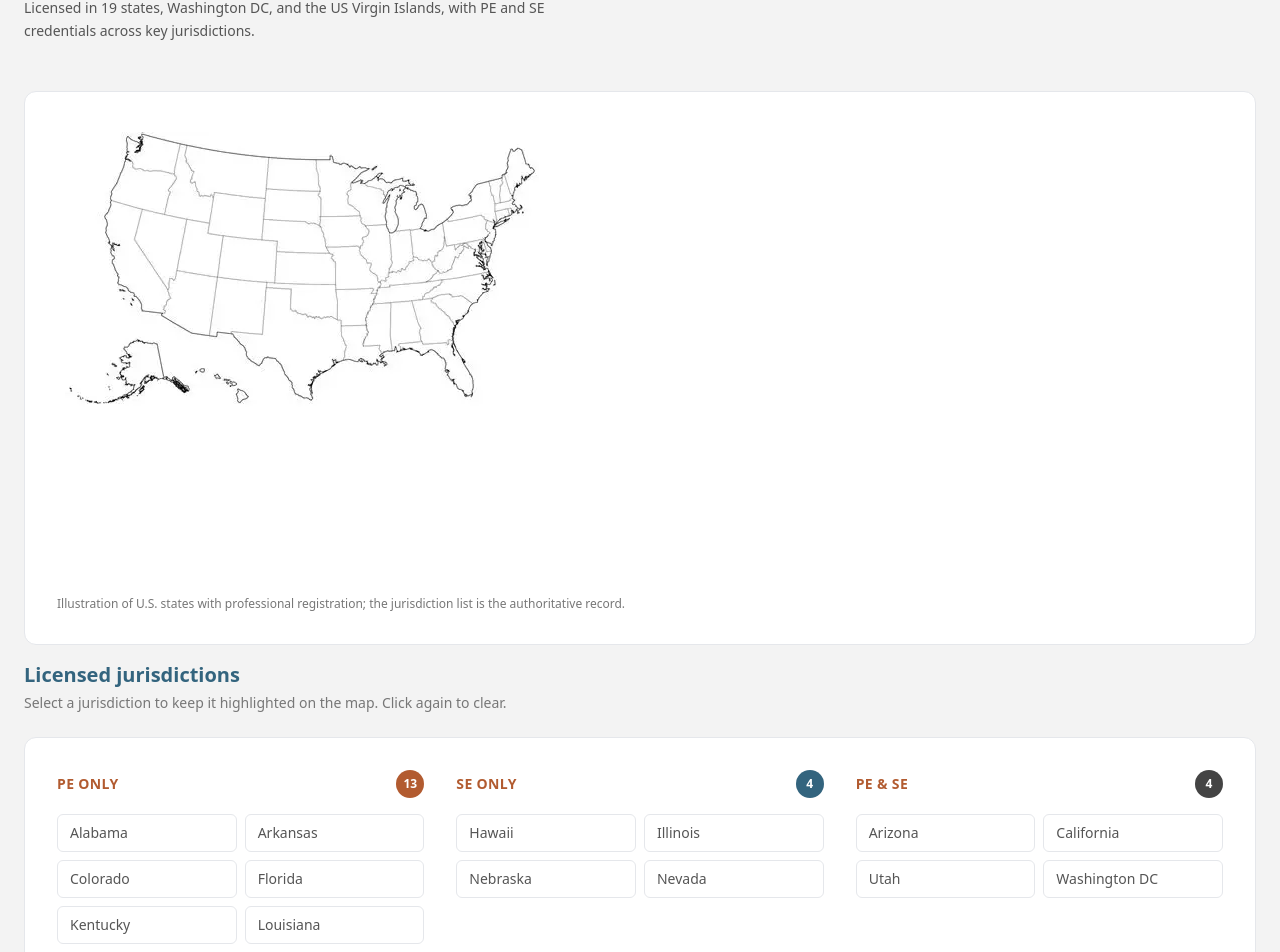
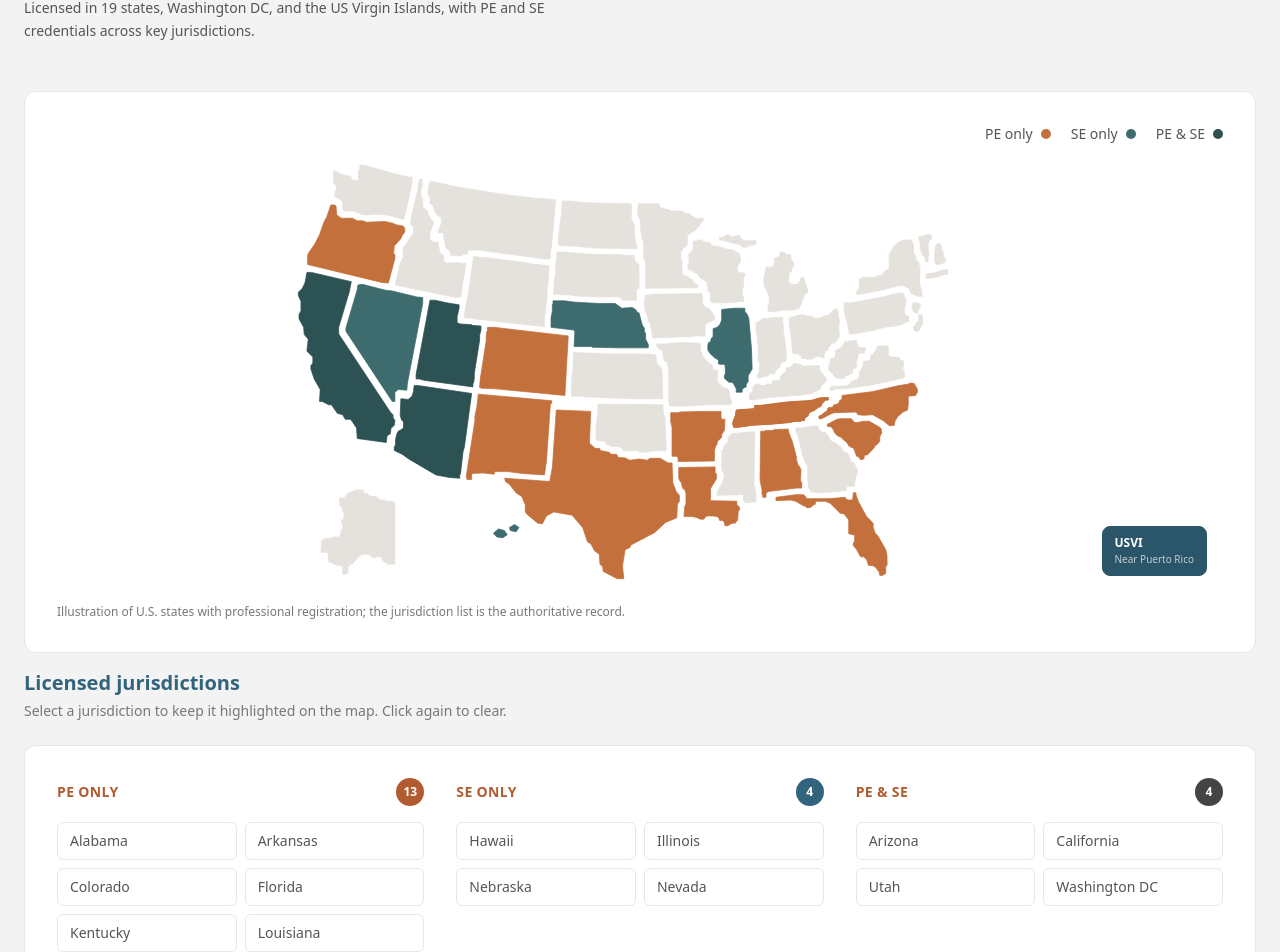
Before and after one commit to MrPerfectRecord/ASE, a Next.js app: page / in a window 1280 px wide. Shown: the part 1918-2870 px from the top of the page. Built offline with nearby package versions, Linux system fonts and the light colour scheme.

Commit message:
Adjust hero position and remove tagline text

```diff
--- a/src/components/USMap.tsx
+++ b/src/components/USMap.tsx
@@ -1,4 +1,5 @@
 "use client";
+import { useState, useCallback } from "react";
 
 const peOnlyAbbrs = ["AL","AR","CO","FL","KY","LA","NM","NC","OR","SC","TN","TX"];
 const seOnlyAbbrs = ["HI","IL","NE","NV"];
@@ -87,15 +88,73 @@ const S: Record<string,[string,number,number]> = {
 };
 
 export default function USMap() {
+  const [hovered, setHovered] = useState<string | null>(null);
+  const [selected, setSelected] = useState<string | null>(null);
+  const active = selected || hovered;
+
+  const fill = (a: string) => {
+    const t = lt(a);
+    return active === a ? C[t][1] : C[t][0];
+  };
+
+  const handleHoverName = useCallback((name: string) => {
+    setHovered(nameToAbbr[name] || null);
+  }, []);
+  const handleLeaveName = useCallback(() => setHovered(null), []);
+  const handleClickName = useCallback((name: string) => {
+    const a = nameToAbbr[name];
+    if (a) setSelected(prev => prev === a ? null : a);
+  }, []);
+  const isActive = (name: string) => nameToAbbr[name] === active;
+
+  const tooltipState = active && lt(active) !== "none" ? active : null;
+  const tooltipName = tooltipState ? abbrToName[tooltipState] : null;
+  const tooltipCenter = tooltipState && S[tooltipState] ? [S[tooltipState][1], S[tooltipState][2]] : null;
+
   return (
     <div>
       <div className="bg-white rounded-xl border border-gray-200 p-6 md:p-8 mb-4">
-        <iframe
-          src="/detailed-map.html"
-          className="w-full rounded-lg border-0"
-          style={{ height: "460px" }}
-          title="Licensed States Map"
-        />
+        <div className="flex justify-end mb-2">
+          <div className="flex items-center gap-5 text-sm text-steel-600">
+            <span className="flex items-center gap-2">PE only <span className="w-2.5 h-2.5 rounded-full" style={{background:"#c4703c"}} /></span>
+            <span className="flex items-center gap-2">SE only <span className="w-2.5 h-2.5 rounded-full" style={{background:"#3d6b6e"}} /></span>
+            <span className="flex items-center gap-2">PE &amp; SE <span className="w-2.5 h-2.5 rounded-full" style={{background:"#2d5254"}} /></span>
+          </div>
+        </div>
+
+        <div className="relative">
+          <svg viewBox="0 0 960 600" className="w-full h-auto" style={{maxHeight:"440px"}}>
+            {Object.entries(S).map(([abbr, [d]]) => (
+              <path
+                key={abbr}
+                d={d}
+                fill={fill(abbr)}
+                stroke={fill(abbr)}
+                strokeWidth="1"
+                strokeLinejoin="round"
+                className="transition-colors duration-200 cursor-pointer"
+                onMouseEnter={() => { if (lt(abbr)!=="none") setHovered(abbr); }}
+                onMouseLeave={() => setHovered(null)}
+                onClick={() => { if (lt(abbr)!=="none") setSelected(p=>p===abbr?null:abbr); }}
+              />
+            ))}
+            {tooltipName && tooltipCenter && tooltipState !== "VI" && (
+              <g>
+                <rect x={tooltipCenter[0] - tooltipName.length * 3.8} y={tooltipCenter[1] - 26} width={Math.max(tooltipName.length * 7.5, 50)} height="22" rx="4" fill="white" stroke="#c4c0ba" strokeWidth="1" />
+                <text x={tooltipCenter[0]} y={tooltipCenter[1] - 11} textAnchor="middle" fontSize="11" fontWeight="500" fill="#37302f" fontFamily="Inter,system-ui,sans-serif">{tooltipName}</text>
+              </g>
+            )}
+          </svg>
+          <div
+            className={`absolute bottom-4 right-4 rounded-lg px-3 py-2 text-xs cursor-pointer transition-colors border ${active==="VI"?"bg-primary-700 text-white border-primary-700":"bg-primary-600 text-white border-primary-600 hover:bg-primary-700"}`}
+            onMouseEnter={() => setHovered("VI")}
+            onMouseLeave={() => setHovered(null)}
+            onClick={() => setSelected(p=>p==="VI"?null:"VI")}
+          >
+            <div className="font-bold">USVI</div>
+            <div className="text-white/70 text-[10px]">Near Puerto Rico</div>
+          </div>
+        </div>
         <p className="text-steel-500 text-xs mt-3">Illustration of U.S. states with professional registration; the jurisdiction list is the authoritative record.</p>
       </div>
 
@@ -116,10 +175,13 @@ export default function USMap() {
               </div>
               <div className="grid grid-cols-2 gap-2">
                 {names.map(name => (
-                  <div
+                  <button
                     key={name}
-                    className="text-left text-sm py-2 px-3 rounded-md border text-steel-600 border-gray-200"
-                  >{name}</div>
+                    className={`text-left text-sm py-2 px-3 rounded-md border transition-all cursor-pointer ${isActive(name)?"bg-primary-500 text-white border-primary-500":"text-steel-600 border-gray-200 hover:border-primary-300 hover:bg-primary-50"}`}
+                    onMouseEnter={() => handleHoverName(name)}
+                    onMouseLeave={handleLeaveName}
+                    onClick={() => handleClickName(name)}
+                  >{name}</button>
                 ))}
               </div>
             </div>
```
